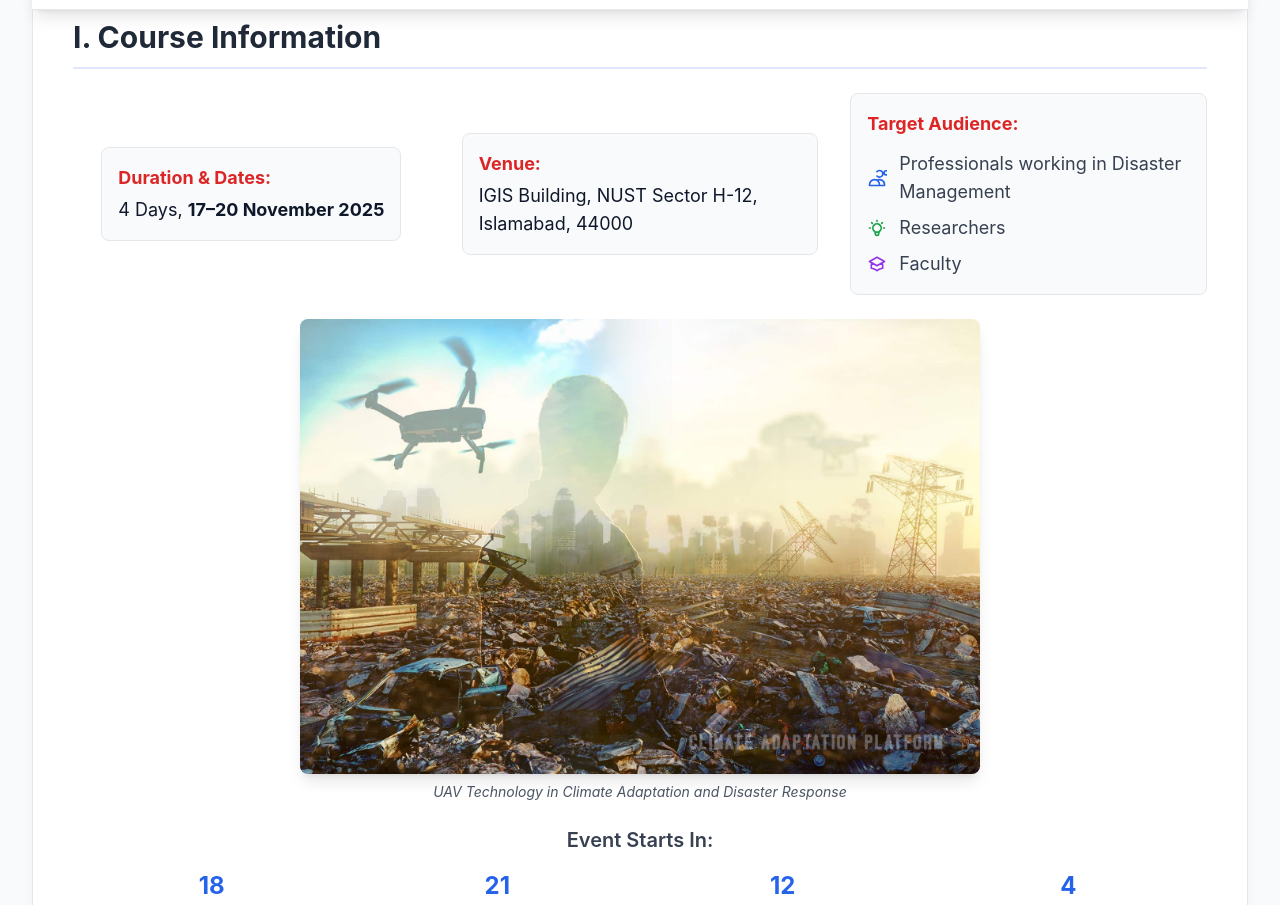
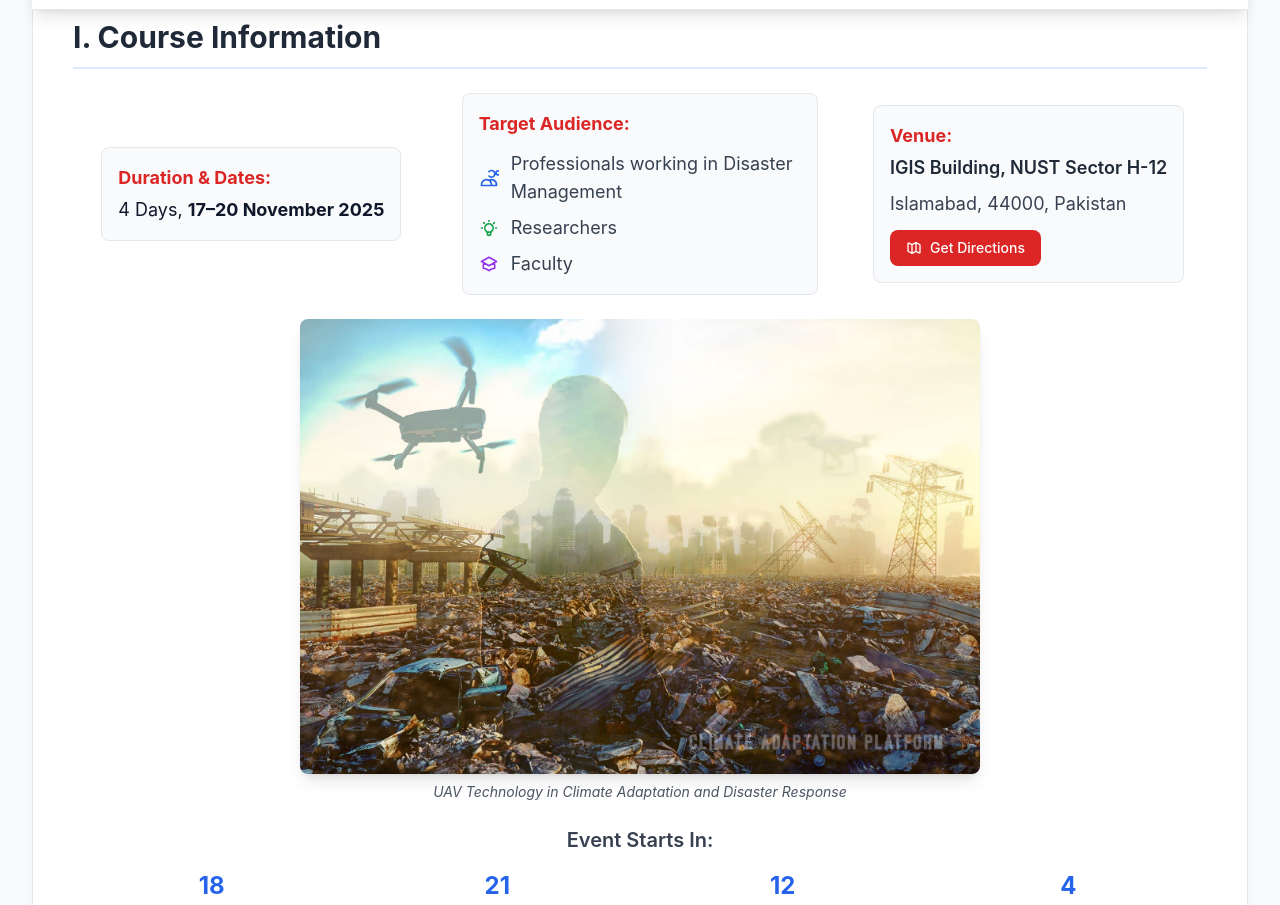
Before and after one commit to NUSTCPJRC2025/NUSTCPJRC2025.github.io, a plain HTML site: page index.html in a window 1280 px wide. Shown: the part 1416-2321 px from the top of the page. Drawn offline with nearby package versions, Linux system fonts and the light colour scheme.

Commit message:
Reorder course info sections for better flow: Duration, Target Audience, Venue
- Moved Venue section after Target Audience for logical information hierarchy
- Maintained clean, professional layout with Get Directions link

```diff
--- a/index.html
+++ b/index.html
@@ -98,11 +98,6 @@
                     <p class="font-bold text-lg text-red-600 mb-1">Duration & Dates:</p>
                     <p>4 Days, <strong>17–20 November 2025</strong></p>
                 </div>
-                <!-- Venue -->
-                <div class="info-card p-4 bg-gray-50 rounded-lg border border-gray-200">
-                    <p class="font-bold text-lg text-red-600 mb-1">Venue:</p>
-                    <p> IGIS Building, NUST Sector H-12, Islamabad, 44000</p>
-                </div>
                 <!-- Target Audience -->
                 <div class="info-card p-4 bg-gray-50 rounded-lg border border-gray-200">
                     <p class="font-bold text-lg text-red-600 mb-3">Target Audience:</p>
@@ -126,6 +121,23 @@
                             <span class="text-gray-700">Faculty</span>
                         </div>
                     </div>
+                </div>
+                <!-- Venue -->
+                <div class="info-card p-4 bg-gray-50 rounded-lg border border-gray-200">
+                    <p class="font-bold text-lg text-red-600 mb-1">Venue:</p>
+                    <p class="font-semibold text-gray-800 mb-2">IGIS Building, NUST Sector H-12</p>
+                    <p class="text-gray-700 mb-3">Islamabad, 44000, Pakistan</p>
+
+                    <!-- Directions Link -->
+                    <a href="https://maps.app.goo.gl/h3uf2ofz2HsCra4FA"
+                       target="_blank"
+                       rel="noopener noreferrer"
+                       class="inline-flex items-center space-x-2 bg-red-600 hover:bg-red-700 text-white px-4 py-2 rounded-lg transition-colors duration-200 text-sm font-medium">
+                        <svg class="w-4 h-4" fill="none" stroke="currentColor" viewBox="0 0 24 24">
+                            <path stroke-linecap="round" stroke-linejoin="round" stroke-width="2" d="M9 20l-5.447-2.724A1 1 0 013 16.382V5.618a1 1 0 011.447-.894L9 7m0 13l6-3m-6 3V7m6 10l4.553 2.276A1 1 0 0021 18.382V7.618a1 1 0 00-.553-.894L15 4m0 13V4m0 0L9 7"></path>
+                        </svg>
+                        <span>Get Directions</span>
+                    </a>
                 </div>
             </div>
 
```
